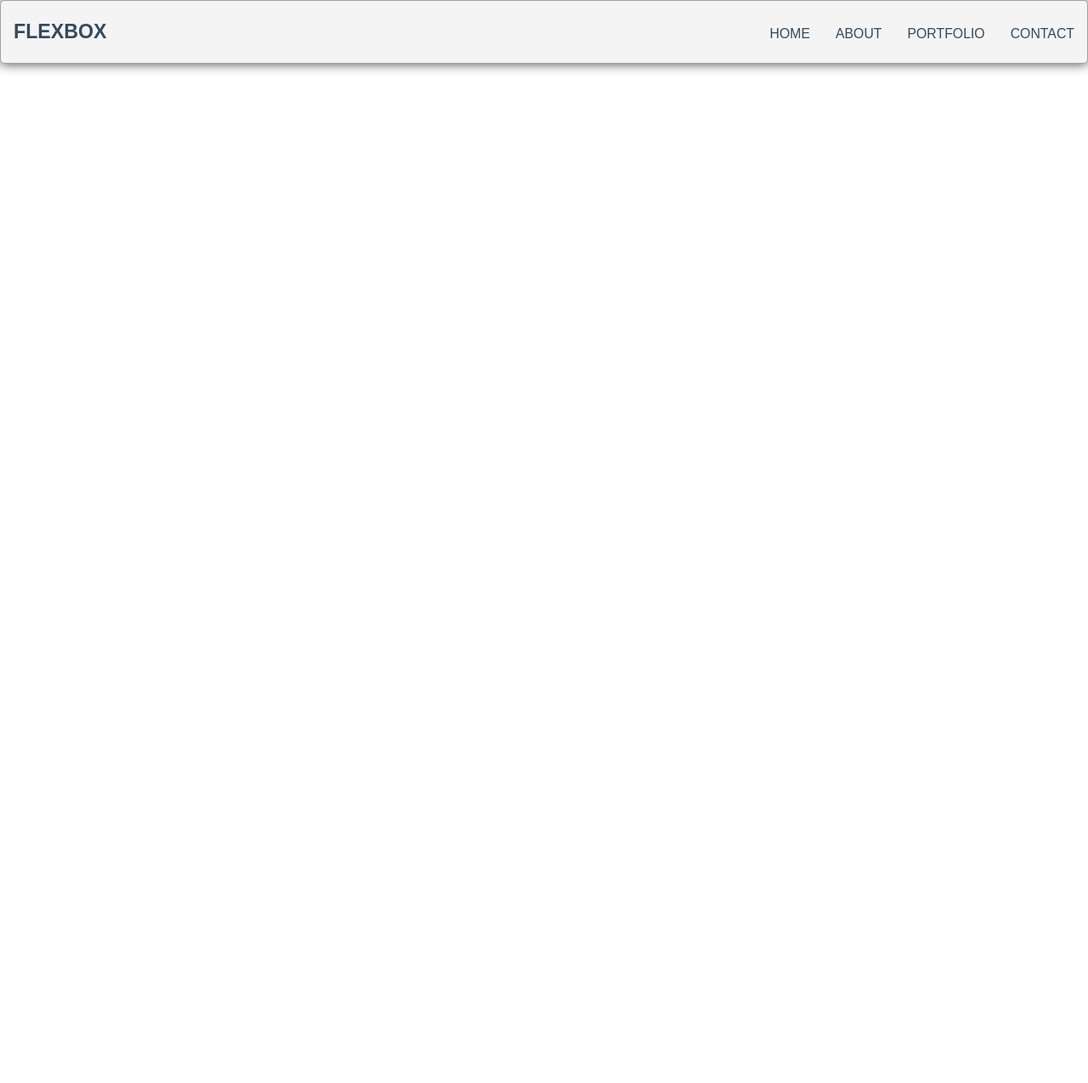
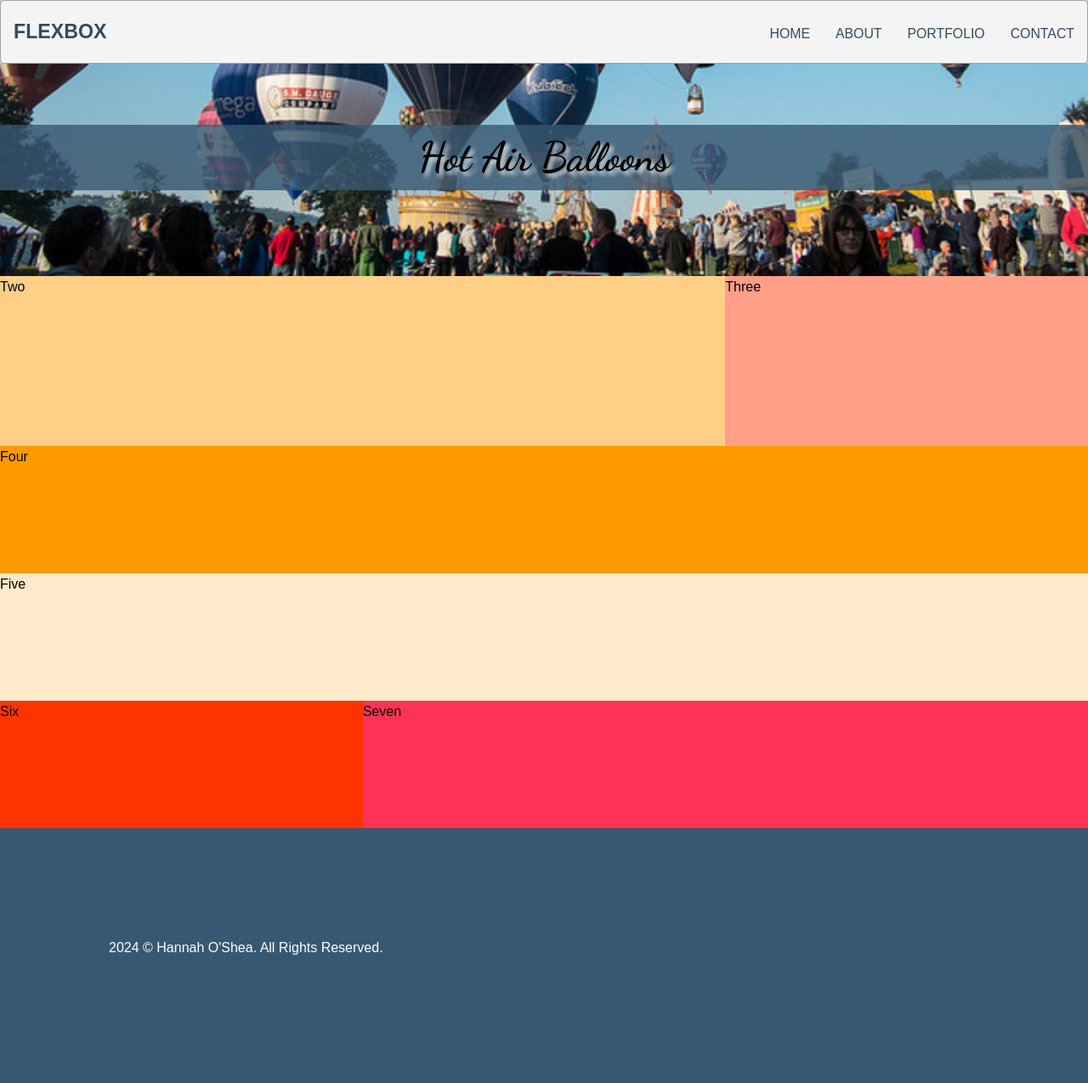
Before and after one commit to Developingcat/halloweenProject, a plain HTML site: page flexboxAndGrid.html in a window 1280 px wide. Shown: the whole page at 85% size. Before the commit the page ends 800 px from the top, so only its background shows below. Drawn offline with Linux system fonts and the light colour scheme.

Commit message:
Got rid of some initial project files to move to visual code studio, continued work on flex and grid.

```diff
--- a/css/flexAndGrid.css
+++ b/css/flexAndGrid.css
@@ -1,5 +1,18 @@
+/* Fonts */
+
+@import url('https://fonts.googleapis.com/css2?family=Dancing+Script:wght@400..700&family=Roboto:ital,wght@0,100;0,300;0,400;0,500;0,700;0,900;1,100;1,300;1,400;1,500;1,700;1,900&display=swap');
+
+/*****************
+font-family: "Roboto", sans-serif;
+font-family: "Dancing Script", cursive;
+*****************/
+
+
 * {
     box-sizing: border-box;
+    margin: 0;
+    padding: 0;
+    border: 0;
 }
 
 body {
@@ -64,11 +77,68 @@ a {
     -moz-border-radius: 5px;
     border-radius: 5px;
 }
-
+img {
+    max-width: 100%;
+}
 
 /* ===========================
     Media Queries
 ============================*/
+.container {
+    display:grid;
+}
+
+.one {
+    min-height: 250px;
+    background-image: url(../images/balloons.jpg);
+    background-repeat: no-repeat;
+    background-size: cover;
+    background-position-x: center;
+    background-position-y: bottom;
+}
+
+.one h1 {
+    font-family: "Dancing Script", cursive;
+    font-size: 3em;
+    text-shadow: 4px 4px 5px #e0e2e3;
+    text-align: center;
+    margin-top: 1.5em;
+    background-color: #375872cc ;
+}
+
+
+.two {
+    background-color: #f907;
+    min-height: 150px;
+}
+
+.three {
+    background-color: #f307;
+    min-height: 150px;
+}
+
+.four {
+    background-color: #f90;
+    min-height: 150px;
+}
+
+.five {
+    background-color: #f903;
+    min-height: 150px;
+}
+
+
+.six {
+    background-color: #f30;
+    min-height: 150px;
+}
+
+.seven {
+    background: #f35;
+    min-height: 150px;
+}
+
+
 /* Tablet Media Query */
 @media (min-width: 769px) {
 
@@ -87,6 +157,41 @@ a {
         }
     }
 
+    .container {
+        grid-template-columns: 1fr 1fr;
+        grid-auto-rows: minmax(100px, auto);
+    }
+
+    .one {
+        grid-column: 1 / 3;
+    }
+
+    .two {
+        grid-column: 1/2;
+        grid-row: 2/4;
+    }
+
+    .three {
+        grid-column: 2 / 3;
+        grid-row: 2/4;
+    }
+
+    .four {
+        grid-column: 1 /3;
+    }
+
+    .five {
+        grid-column: 1/3;
+    }
+
+
+    .six {
+        grid-column: 1/2;
+    }
+
+    .seven {
+        grid-column: 2/3;
+    }
 } /* End Of Tablet Media Query */
 
 /* Desktop Media Query */
@@ -97,3 +202,47 @@ a {
     justify-content: space-between;
    }
 }
+
+.container {
+    grid-template-columns: 1fr 1fr 1fr;
+}
+
+.one {
+    grid-column: 1 / 4;
+}
+
+.two {
+    grid-column: 1/3;
+}
+
+.three {
+    grid-column: 3 /4;
+}
+
+.four {
+    grid-column: 1;
+    grid-column-end: 4;
+}
+
+.five {
+    grid-column: 1/4;
+}
+
+
+.six {
+    grid-column: 1/2;
+}
+
+.seven {
+    grid-column: 2/4;
+}
+
+/* End Of Desktop Media Query */
+
+.pgFooter {
+    margin-top: 0;
+    padding: 10%;
+    background-color: #375872;
+    color: #ffff;
+    height: 300px;
+}
--- a/flexboxAndGrid.html
+++ b/flexboxAndGrid.html
@@ -24,5 +24,28 @@
             </li>
         </ul>
     </header>
+    <div class="container">
+
+        <div class="one">
+        <h1>Hot Air Balloons</h1>
+        </div>
+
+        <div class="two"> Two  </div>
+
+        <div class="three"> Three </div>
+
+        <div class="four"> Four  </div>
+
+        <div class="five"> Five  </div>
+
+        <div class="six">  Six  </div>
+
+        <div class="seven"> Seven </div>
+
+    </div>
+
+    <footer class="pgFooter">
+        <p>2024 &copy; Hannah O'Shea. All Rights Reserved.</p>
+    </footer>
 </body>
 </html>
```
Also changed, not shown: index.html (deleted, +0 -31 lines), about.html (deleted), candy.html (deleted), css/styles.css (deleted), images/balloon-sq2.jpg (added), images/balloons.jpg (added), images/balloons2.jpg (added), images/laptopDesk.jpg (added), main.js (deleted), new.html (deleted), support.html (deleted).
